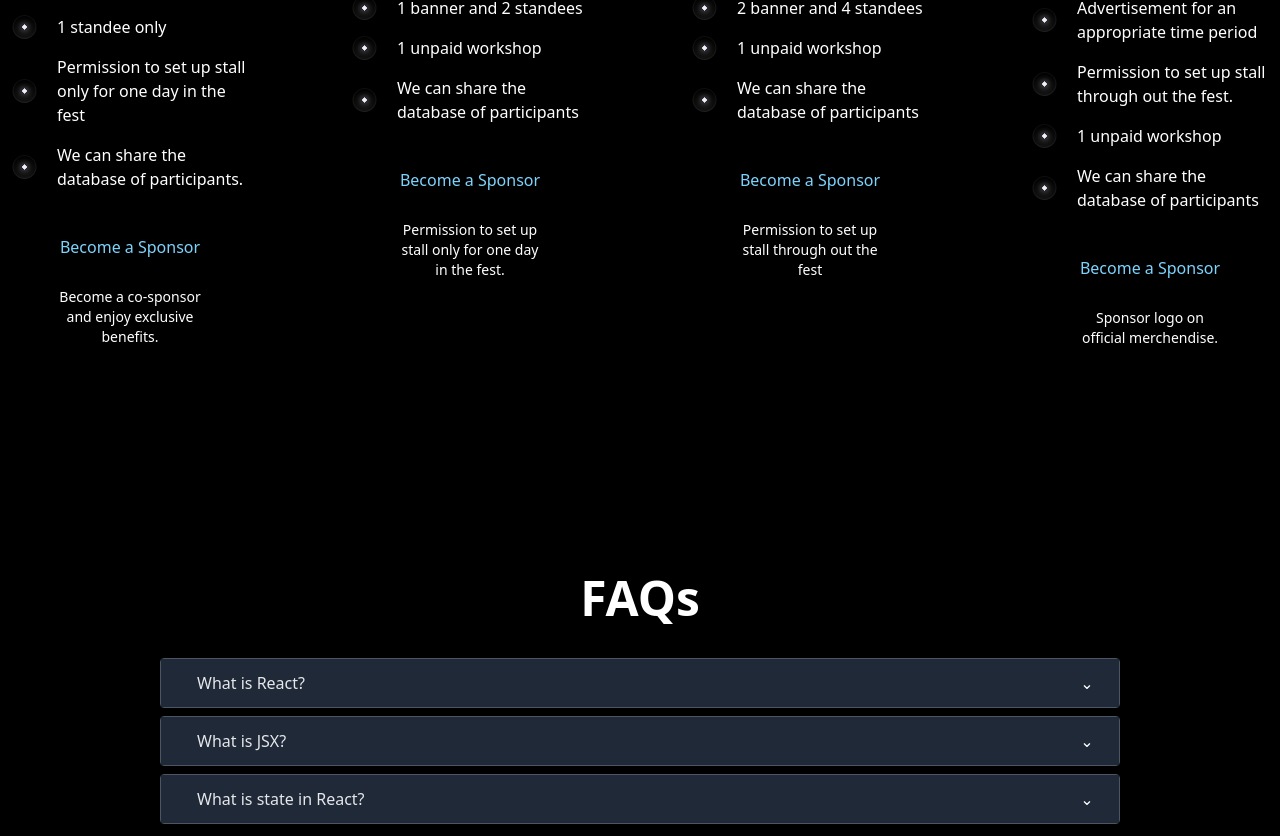
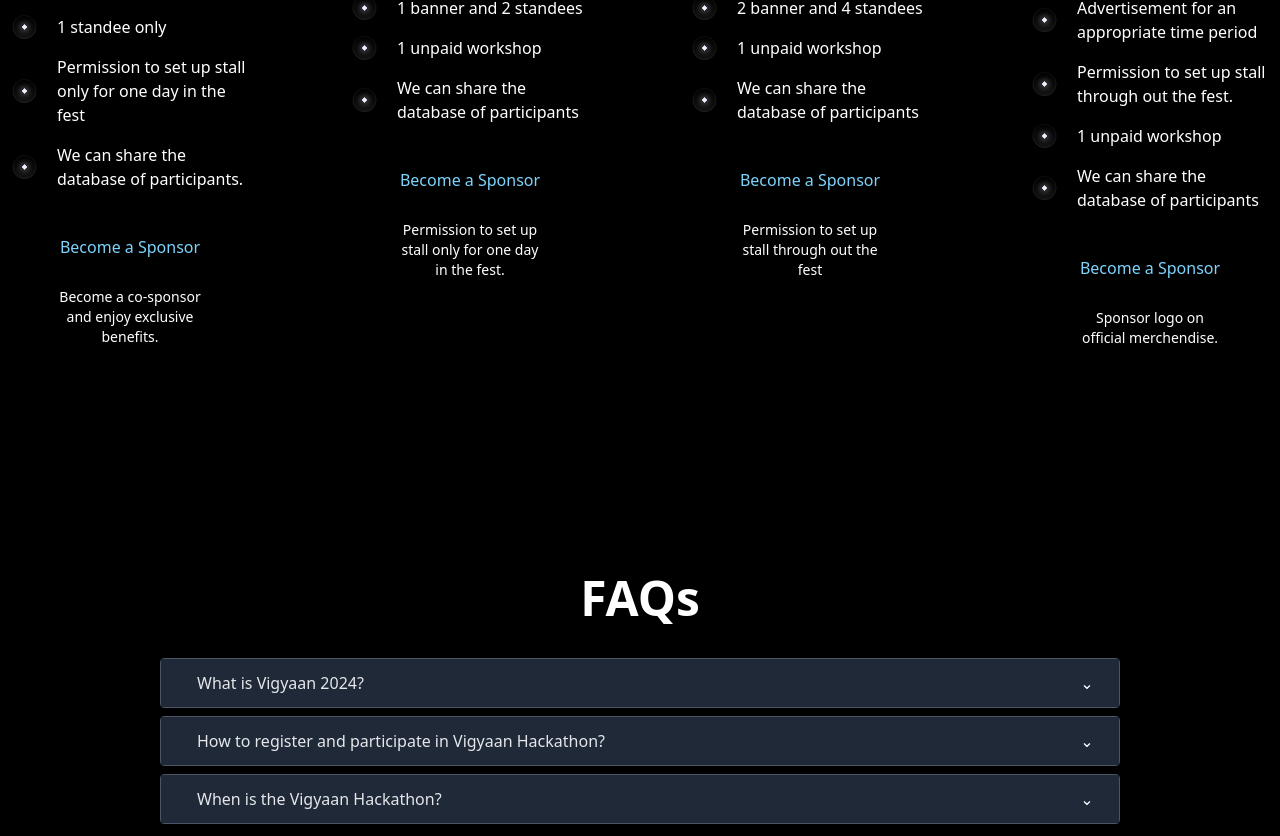
Before and after one commit to DeadmanAbir/vigyaan2, a React (Vite) app: page / in a window 1280 px wide. Shown: the part 1850-2686 px from the top of the page. Built offline with nearby package versions, Linux system fonts and the light colour scheme.

Commit message:
changed faq questions

```diff
--- a/Components/Accordian.jsx
+++ b/Components/Accordian.jsx
@@ -9,16 +9,16 @@ const Accordion = () => {
 
     const questions = [
         {
-            question: "What is React?",
-            answer: "React is a JavaScript library for building user interfaces.",
+            question: "What is Vigyaan 2024?",
+            answer: "Vigyaan 2024 is a science fest organised at GGSIPU Dwarka Campus.",
         },
         {
-            question: "What is JSX?",
-            answer: "JSX is a syntax extension for JavaScript which allows writing HTML-like structures in your JavaScript code.",
+            question: "How to register and participate in Vigyaan Hackathon?",
+            answer: "To participate in Vigyaan Hackathon register on devfolio.",
         },
         {
-            question: "What is state in React?",
-            answer: "State is a built-in object in React used for containing the local state of a component.",
+            question: "When is the Vigyaan Hackathon?",
+            answer: "The Vigyaan hackathon is in Mid of April.",
         },
     ];
 
```
